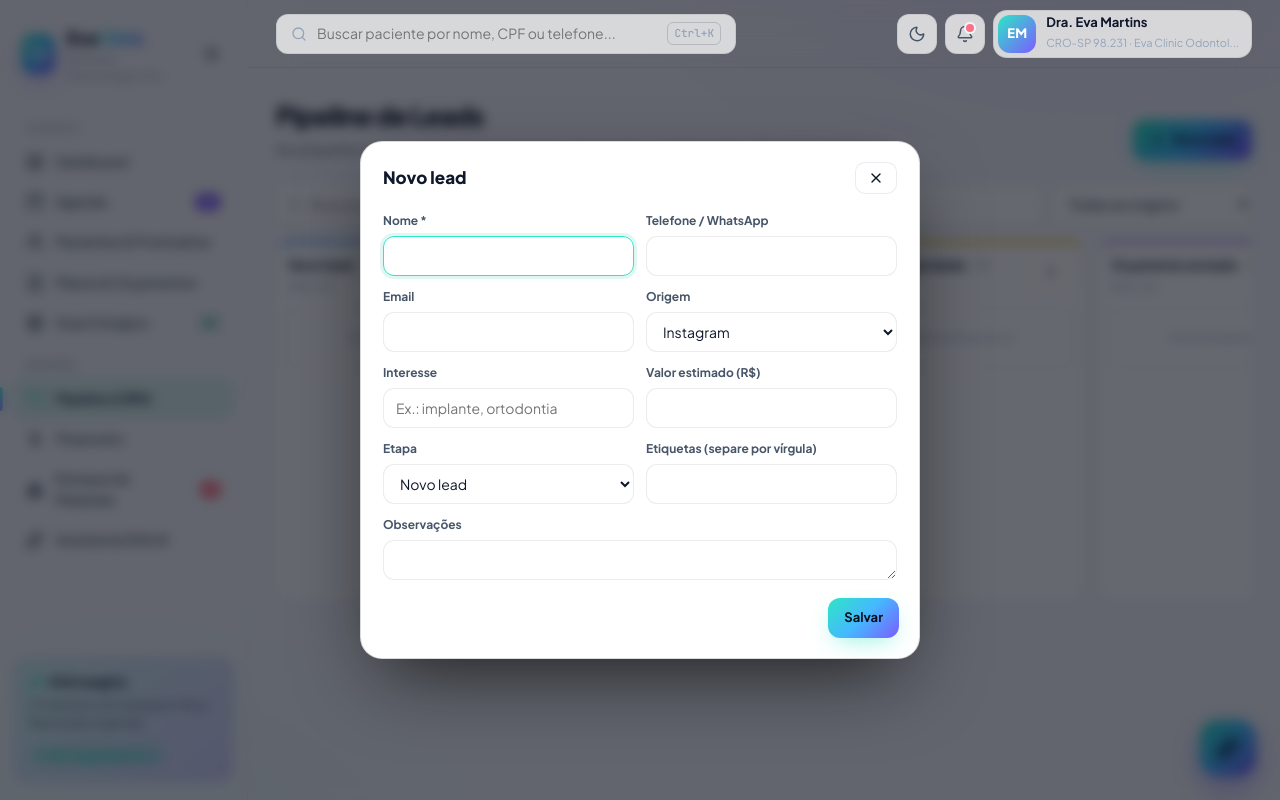
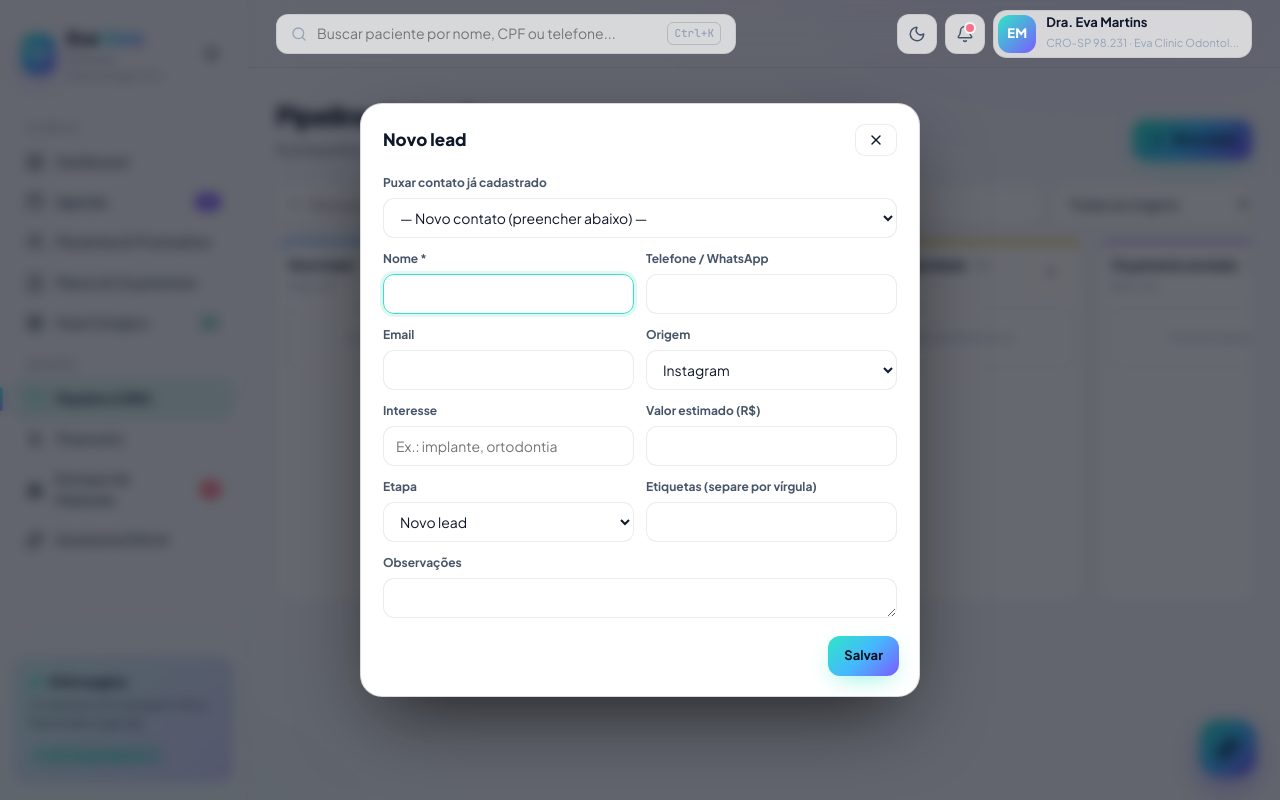
Before and after one commit to WarriorZoldyck/eva-clinic-import, a React (Vite) app: page /pipeline in a window 1280 px wide. Both pictures are taken after a click on the button "Novo lead". Built offline with nearby package versions, Linux system fonts and the light colour scheme.

Commit message:
Changes
Co-authored-by: WarriorZoldyck <63810699+WarriorZoldyck@users.noreply.github.com>

```diff
--- a/src/pages/Pipeline.jsx
+++ b/src/pages/Pipeline.jsx
@@ -185,6 +185,26 @@ export default function Pipeline() {
               <button className="btn btn-sm" onClick={() => setEditing(null)} aria-label="Fechar"><X size={16} /></button>
             </div>
             <div className="modal-body lead-form">
+              {!editing.id && state.patients.length > 0 && (
+                <div className="field" style={{ gridColumn: '1 / -1' }}>
+                  <label>Puxar contato já cadastrado</label>
+                  <select
+                    className="input"
+                    value={editing.patientId || ''}
+                    onChange={(e) => {
+                      const p = state.patients.find((x) => x.id === e.target.value);
+                      setEditing((s) => p
+                        ? { ...s, patientId: p.id, name: p.name || '', phone: p.phone || '', email: p.email || '' }
+                        : { ...s, patientId: undefined });
+                    }}
+                  >
+                    <option value="">— Novo contato (preencher abaixo) —</option>
+                    {[...state.patients].sort((a, b) => a.name.localeCompare(b.name)).map((p) => (
+                      <option key={p.id} value={p.id}>{p.name}{p.phone ? ` · ${p.phone}` : ''}</option>
+                    ))}
+                  </select>
+                </div>
+              )}
               <div className="field"><label>Nome *</label><input className="input" value={editing.name} onChange={set('name')} autoFocus /></div>
               <div className="field"><label>Telefone / WhatsApp</label><input className="input" value={editing.phone} onChange={set('phone')} /></div>
               <div className="field"><label>Email</label><input className="input" value={editing.email} onChange={set('email')} /></div>
```
